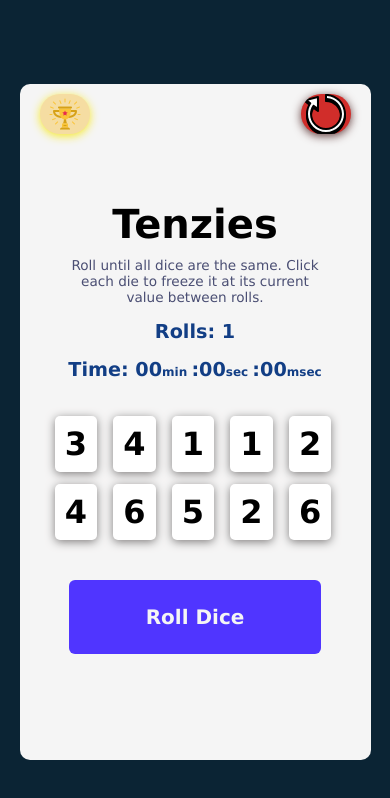
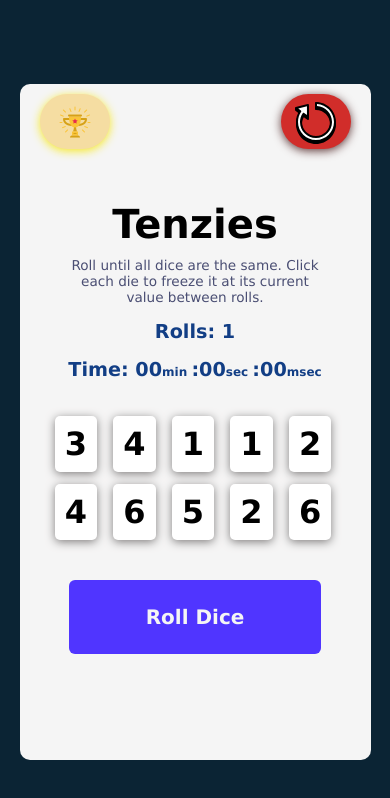
Before and after one commit to TeacherBCode/Tenzies-Game, a React (Vite) app: page / in a window 390 px wide. Shown: the top 798 px of the page. Built offline with nearby package versions, Linux system fonts and the light colour scheme.

Commit message:
Update index.css

```diff
--- a/src/index.css
+++ b/src/index.css
@@ -225,21 +225,21 @@ h3{
 
 
   .restart{
-    width: 50px;
-    height: 40px;
+    width: 70px;
+    height: 55px;
   }
 
   .restart:hover{
-    width:55px;
+    width:75px;
   }
 
   .high-score{
-    width: 50px;
-    height: 40px;
+    width: 70px;
+    height: 55px;
   }
 
   .high-score:hover{
-    width:55px;
+    width:75px;
   }
 
   .die{
```
